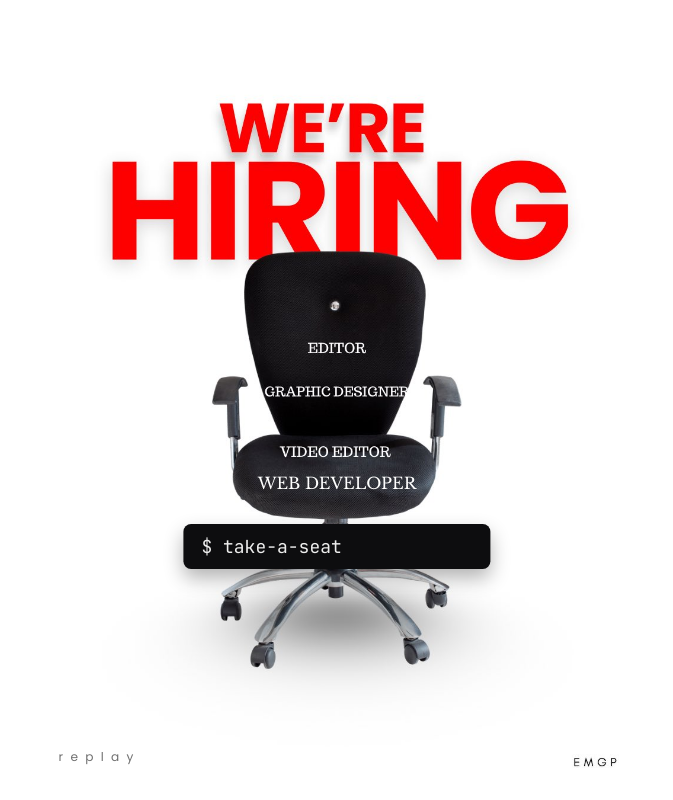
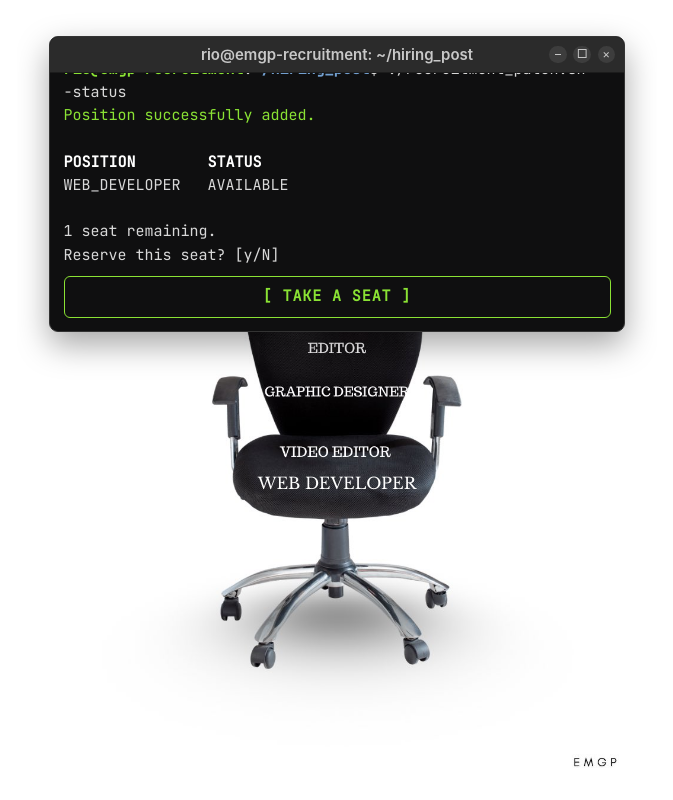
Before and after one commit to rrr-io/job-interview, a React (Vite) app: page / in a window 1280 px wide. Both pictures are taken after a click on the button "skip". Shown: the whole page, without its empty margins (303-976 px from the left). Built offline with nearby package versions, Linux system fonts and the light colour scheme.

Commit message:
reserve seat

```diff
--- a/src/App.jsx
+++ b/src/App.jsx
@@ -7,23 +7,22 @@ import ErrorCascade from "./components/ErrorCascade";
 import Glitch from "./components/Glitch";
 import Queue from "./components/Queue";
 import RedirectError from "./components/RedirectError";
-import TakeSeat from "./components/TakeSeat";
 import Terminal from "./components/Terminal";
 import { CONFIG } from "./config";
 import { DEFAULT_FACE, ERASER_FACES } from "./erasers";
-import { HACK_STEPS } from "./terminalScript";
+import { HACK_STEPS, SUBMIT_STEPS } from "./terminalScript";
 import { prefersReducedMotion, sleep } from "./utils";
 
 export default function App() {
   const [run, setRun] = useState(0);
-  const [phase, setPhase] = useState("idle"); // idle | breach | terminal | closing | done | redirect | queue | applied | erase | clean
+  const [phase, setPhase] = useState("idle"); // idle | breach | terminal | redirect | queue | applied | erase | clean
   const [glitch, setGlitch] = useState(0);
   const [shake, setShake] = useState(false);
   const [label, setLabel] = useState("");
-  const [seat, setSeat] = useState("ready"); // ready | running | crashing | done | clearing | failed
+  const [seat, setSeat] = useState("ready"); // ready | crashing | done
+  const [termSteps, setTermSteps] = useState(HACK_STEPS);
   const labelTimer = useRef(null);
   const skipRef = useRef(false);
-  const pubmatRef = useRef(null);
   const [painted, setPainted] = useState(false);
   const [member, setMember] = useState(null);
 
@@ -33,6 +32,7 @@ export default function App() {
     setPhase("idle");
     setLabel("");
     setSeat("ready");
+    setTermSteps(HACK_STEPS);
     setPainted(false);
 
     async function breach() {
@@ -70,34 +70,8 @@ export default function App() {
     }, 95);
   }, []);
 
-  const handleExit = useCallback(async () => {
-    clearInterval(labelTimer.current);
-    setLabel(CONFIG.newRole);
-    setPhase("closing");
-    setGlitch(1);
-    await sleep(prefersReducedMotion() ? 0 : 320);
-    setGlitch(0);
-    setPhase("done");
-  }, []);
-
-  const handleEffect = useCallback(
-    (effect) => {
-      if (effect === "shake") {
-        setShake(true);
-        setGlitch(0.8);
-        setTimeout(() => setGlitch(0), 260);
-        setTimeout(() => setShake(false), 420);
-      }
-      if (effect === "label") typeLabel();
-      if (effect === "exit") handleExit();
-    },
-    [typeLabel, handleExit]
-  );
-
-  const takeSeat = useCallback(async () => {
+  const crash = useCallback(async () => {
     const fast = prefersReducedMotion();
-    setSeat("running");
-    await sleep(fast ? 0 : 800);
     setSeat("crashing");
     await sleep(fast ? 600 : 2400);
     setShake(true);
@@ -110,26 +84,27 @@ export default function App() {
     setPhase("queue");
   }, []);
 
+  const handleEffect = useCallback(
+    (effect) => {
+      if (effect === "shake") {
+        setShake(true);
+        setGlitch(0.8);
+        setTimeout(() => setGlitch(0), 260);
+        setTimeout(() => setShake(false), 420);
+      }
+      if (effect === "label") typeLabel();
+      if (effect === "take-seat") setTermSteps((steps) => [...steps, ...SUBMIT_STEPS]);
+      if (effect === "crash") crash();
+    },
+    [typeLabel, crash]
+  );
+
   const backFromQueue = useCallback(async (verifiedMember) => {
+    const fast = prefersReducedMotion();
     setMember(verifiedMember);
     setSeat("done");
     setPhase("applied");
-    setGlitch(1);
-    await sleep(prefersReducedMotion() ? 0 : 300);
-    setGlitch(0);
-  }, []);
-
-  useEffect(() => {
-    if (phase !== "applied" || seat !== "done") return;
-    const timer = setTimeout(() => setSeat("clearing"), 1500);
-    return () => clearTimeout(timer);
-  }, [phase, seat]);
-
-  const handleClearTyped = useCallback(async () => {
-    const fast = prefersReducedMotion();
-    await sleep(350);
-    setSeat("failed");
-    await sleep(fast ? 1200 : 1800);
+    await sleep(fast ? 300 : 1200);
     setShake(true);
     setGlitch(1);
     await sleep(fast ? 0 : 350);
@@ -141,7 +116,7 @@ export default function App() {
   const handlePainted = useCallback(() => setPainted(true), []);
   const handleErased = useCallback(() => setPhase("clean"), []);
 
-  const terminalOpen = phase === "terminal" || phase === "closing";
+
   const pubmatClass = ["pubmat", phase === "breach" && "breach", shake && "shake"].filter(Boolean).join(" ");
 
   if (phase === "redirect") return <RedirectError host="apply.emgp" />;
@@ -149,7 +124,7 @@ export default function App() {
 
   return (
     <main className="page">
-      <div className={pubmatClass} ref={pubmatRef}>
+      <div className={pubmatClass}>
         {painted ? (
           <img className="layer" src={chairOnly} alt="An empty office chair." />
         ) : (
@@ -160,21 +135,19 @@ export default function App() {
 
         <Glitch src={pubmat} intensity={glitch} />
 
-        {terminalOpen && (
-          <div className={`term-wrap ${phase === "closing" ? "closing" : ""}`}>
-            <Terminal key={run} steps={HACK_STEPS} onEffect={handleEffect} skipRef={skipRef} />
+        {phase === "terminal" && (
+          <div className="term-wrap">
+            <Terminal key={run} steps={termSteps} onEffect={handleEffect} skipRef={skipRef} />
           </div>
         )}
 
         {phase === "erase" && (
-          <Eraser face={ERASER_FACES[member] ?? DEFAULT_FACE} label={CONFIG.newRole} pubmatRef={pubmatRef} onPainted={handlePainted} onDone={handleErased} />
+          <Eraser face={ERASER_FACES[member] ?? DEFAULT_FACE} label={CONFIG.newRole} onPainted={handlePainted} onDone={handleErased} />
         )}
-
-        {(phase === "done" || phase === "applied" || (phase === "erase" && !painted)) && <TakeSeat status={seat} onRun={takeSeat} onClearTyped={handleClearTyped} />}
 
         {seat === "crashing" && <ErrorCascade />}
 
-        {(phase === "done" || phase === "applied" || phase === "clean") && (
+        {phase === "clean" && (
           <button className="replay" onClick={() => setRun((r) => r + 1)}>
             replay
           </button>
--- a/src/components/TakeSeat.jsx
+++ /dev/null
@@ -1,45 +0,0 @@
-import { useEffect, useState } from "react";
-
-export default function TakeSeat({ status, onRun, onClearTyped }) {
-  const [typed, setTyped] = useState("");
-
-  useEffect(() => {
-    if (status !== "clearing") return;
-    let i = 0;
-    const id = setInterval(() => {
-      setTyped("clear".slice(0, ++i));
-      if (i >= 5) {
-        clearInterval(id);
-        onClearTyped();
-      }
-    }, 140);
-    return () => clearInterval(id);
-  }, [status, onClearTyped]);
-
-  const seatTaken = status === "done" || status === "clearing" || status === "failed";
-
-  return (
-    <div className={`take-seat ${status}`}>
-      <button className="take-seat-cmd" onClick={onRun} disabled={status !== "ready"}>
-        <span className="ps1">$</span> take-a-seat
-        {status === "ready" && <span className="caret" />}
-      </button>
-      {(status === "running" || status === "crashing") && (
-        <div className="take-seat-out">submitting application…</div>
-      )}
-      {seatTaken && <div className="take-seat-out ok">✓ seat taken</div>}
-      {(status === "clearing" || status === "failed") && (
-        <div className="take-seat-out cmd">
-          <span className="ps1">$</span> {typed}
-          {status === "clearing" && <span className="caret" />}
-        </div>
-      )}
-      {status === "failed" && (
-        <>
-          <div className="take-seat-out err">clear: something went wrong.</div>
-          <div className="take-seat-out err">do it manually.</div>
-        </>
-      )}
-    </div>
-  );
-}
--- a/src/components/Terminal.css
+++ b/src/components/Terminal.css
@@ -151,6 +151,36 @@
   color: var(--term-ok);
 }
 
+.tl:empty {
+  min-height: 1.55em;
+}
+
+.term-answer {
+  display: block;
+  width: 100%;
+  margin: 0.6em 0 0.2em;
+  padding: 0.55em;
+  background: transparent;
+  color: var(--term-ok);
+  border: 1.5px solid var(--term-ok);
+  border-radius: 0.4em;
+  font: inherit;
+  font-weight: 700;
+  letter-spacing: 0.06em;
+  cursor: pointer;
+  animation: term-answer-in 0.3s steps(3) 1;
+}
+
+.term-answer:hover {
+  background: rgba(138, 226, 52, 0.12);
+}
+
+@keyframes term-answer-in {
+  from {
+    opacity: 0;
+  }
+}
+
 .tl.err {
   color: var(--term-err);
   font-weight: 700;
--- a/src/components/Terminal.jsx
+++ b/src/components/Terminal.jsx
@@ -18,12 +18,16 @@ function Prompt({ host, cwd }) {
 
 // A bash session that plays a list of steps. The list can grow while it runs.
 // Steps: cmd (typed, optional `then` changes host/cwd, optional `clear`), out (printed),
-// pause (ms), progress (bar up to 10), effect (callback to the parent).
+// pause (ms), progress (bar up to 10), ask (waits for the button, then types the answer),
+// effect (callback to the parent).
 export default function Terminal({ steps, start = START, onEffect, onIdle, skipRef }) {
   const [lines, setLines] = useState([]);
   const [typing, setTyping] = useState(null);
   const [progress, setProgress] = useState(null);
   const [ctx, setCtx] = useState(start);
+  const [asking, setAsking] = useState(null);
+  const [skippable, setSkippable] = useState(Boolean(skipRef));
+  const answer = useRef(null);
   const bodyRef = useRef(null);
 
   const ctxRef = useRef(start);
@@ -79,6 +83,14 @@ export default function Terminal({ steps, start = START, onEffect, onIdle, skipR
         }
         setProgress(null);
         print({ kind: "out", text: `[${"#".repeat(step.progress)}${".".repeat(10 - step.progress)}] ${step.progress * 10}%` });
+      } else if (step.ask) {
+        if (skipRef) skipRef.current = false;
+        setSkippable(false);
+        setAsking(step);
+        await new Promise((resolve) => (answer.current = resolve));
+        setAsking(null);
+        print({ kind: "out", text: step.ask + step.answer });
+        await sleep(250);
       } else if (step.out !== undefined) {
         print({ kind: "out", text: step.out, tone: step.tone });
         await wait(step.tone === "err" ? 750 : 120);
@@ -107,12 +119,12 @@ export default function Terminal({ steps, start = START, onEffect, onIdle, skipR
   useEffect(() => {
     const body = bodyRef.current;
     if (body) body.scrollTop = body.scrollHeight;
-  }, [lines, typing, progress]);
+  }, [lines, typing, progress, asking]);
 
   return (
     <div className="term" role="log" aria-live="polite" aria-label="Terminal">
       <div className="term-bar">
-        {skipRef && (
+        {skippable && (
           <button className="term-skip" onClick={() => (skipRef.current = true)}>
             skip
           </button>
@@ -139,6 +151,17 @@ export default function Terminal({ steps, start = START, onEffect, onIdle, skipR
             {".".repeat(10 - progress)}] {progress * 10}%
           </div>
         )}
+        {asking && (
+          <>
+            <div className="tl out">
+              {asking.ask}
+              <span className="caret" />
+            </div>
+            <button className="term-answer" onClick={() => answer.current?.()}>
+              [ {asking.button} ]
+            </button>
+          </>
+        )}
         {typing !== null && (
           <div className="tl cmd">
             <Prompt {...ctx} />
--- a/src/index.css
+++ b/src/index.css
@@ -92,76 +92,6 @@ button {
   animation: blink 0.7s steps(1) infinite;
 }
 
-/* A command left behind by the terminal, under the new role */
-.take-seat {
-  position: absolute;
-  left: 50%;
-  top: 65.5%;
-  min-width: 48%;
-  transform: translateX(-50%);
-  background: #0d0d0f;
-  color: #ededed;
-  border-radius: 1.2cqw;
-  box-shadow: 0 1.4cqw 3cqw rgba(0, 0, 0, 0.3);
-  font-family: "JetBrains Mono", ui-monospace, Menlo, Consolas, monospace;
-  font-size: clamp(11px, 3cqw, 18px);
-  animation: take-seat-in 0.45s steps(5) 1;
-}
-
-.take-seat-cmd {
-  display: block;
-  width: 100%;
-  padding: 0.6em 1em;
-  background: none;
-  border: 0;
-  border-radius: inherit;
-  color: inherit;
-  font: inherit;
-  text-align: left;
-  white-space: nowrap;
-  cursor: pointer;
-}
-
-.take-seat.ready .take-seat-cmd:hover {
-  background: #1c1c20;
-}
-
-.take-seat-cmd:disabled {
-  cursor: default;
-}
-
-.take-seat-out {
-  padding: 0 1em 0.6em;
-  color: #8a8a90;
-  white-space: nowrap;
-}
-
-.take-seat-out.cmd {
-  color: #ededed;
-}
-
-.take-seat-out.err {
-  color: #ff3b3b;
-}
-
-.take-seat-out.ok {
-  color: #9be7a5;
-}
-
-@keyframes take-seat-in {
-  0% {
-    opacity: 0;
-    transform: translateX(-50%) scaleY(0.05);
-  }
-  60% {
-    opacity: 1;
-    transform: translateX(-52%) scaleY(1.05) skewX(-6deg);
-  }
-  100% {
-    transform: translateX(-50%);
-  }
-}
-
 /* Mirrors the EMGP mark in the opposite corner */
 .replay {
   position: absolute;
--- a/src/terminalScript.js
+++ b/src/terminalScript.js
@@ -1,6 +1,8 @@
 import { CONFIG } from "./config";
 
 const { user, host, newRole } = CONFIG;
+
+const position = newRole.replace(/ /g, "_");
 
 // The hacking session, from the laptop into the recruitment server
 export const HACK_STEPS = [
@@ -31,7 +33,23 @@ export const HACK_STEPS = [
   { cmd: 'git commit -am "fix: hiring post was missing a position"' },
   { out: "[main 3f7c2a1] fix: hiring post was missing a position" },
   { out: " 1 file changed, 1 insertion(+)", tone: "dim" },
-  { cmd: "exit", then: { host: "laptop", cwd: "~" } },
-  { out: `Connection to ${host} closed.`, tone: "dim" },
-  { pause: 900, effect: "exit" },
+  { cmd: "clear", clear: true },
+  { cmd: "./recruitment_patch.sh --status" },
+  { out: "Position successfully added.", tone: "ok" },
+  { out: "" },
+  { out: "POSITION        STATUS", tone: "head" },
+  { out: `${position}   AVAILABLE` },
+  { out: "" },
+  { out: "1 seat remaining." },
+  { ask: "Reserve this seat? [y/N] ", answer: "y", button: "TAKE A SEAT", effect: "take-seat" },
 ];
+
+export const SUBMIT_STEPS = [
+  { out: "Reserving seat #001... done", tone: "ok" },
+  { out: "Submitting application to apply.emgp..." },
+  { progress: 6 },
+  { pause: 500 },
+  { out: "error: unexpected response from apply.emgp", tone: "err" },
+  { out: "Retrying...", tone: "dim" },
+  { pause: 900, effect: "crash" },
+];
```
Also changed, not shown: src/components/Eraser.jsx (+5 -43 lines).
